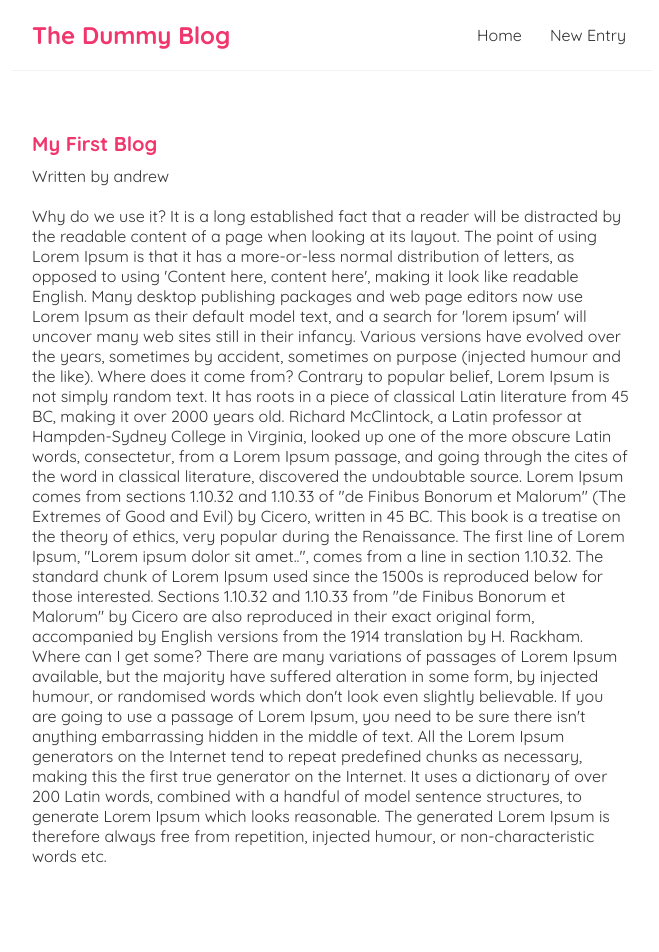
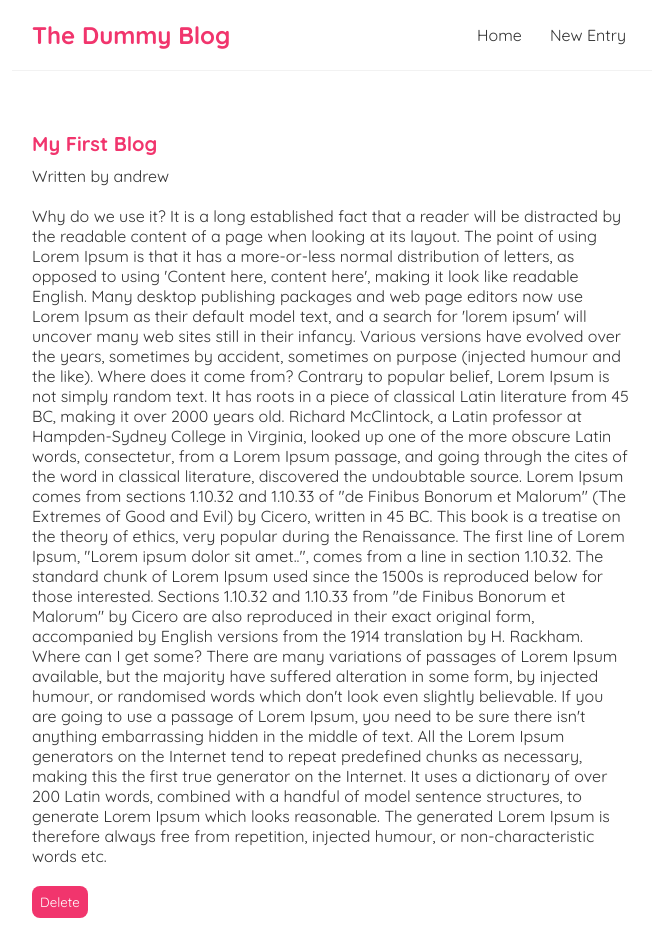
Before and after one commit to giang184/learn-modern-react, a React (Create React App) app: page /blogs/1 in a window 1280 px wide. Shown: the top 952 px of the page, without its empty margins (308-967 px from the left). Built offline with nearby package versions, Linux system fonts and the light colour scheme; data requests are answered from the project's data file.

Commit message:
add delete

```diff
--- a/src/BlogDetails.js
+++ b/src/BlogDetails.js
@@ -1,9 +1,18 @@
-import { useParams } from "react-router";
+import { useHistory, useParams } from "react-router";
 import useFetch from './useFetch'
 
 const BlogDetails = () => {
   const{id} = useParams()
   const {data: blog, error, isPending} = useFetch('http://localhost:8000/blogs/' + id);
+  const history = useHistory();
+
+  const handleClick = () => {
+    fetch('http://localhost:8000/blogs/' + blog.id, {
+      method: "DELETE"
+    }).then(() => {
+      history.push('/');
+    })
+  }
   return (
     <div className="blog-details">
       {isPending && <div>Loading...</div>}
@@ -13,6 +22,7 @@
           <h2>{blog.title}</h2>
           <p>Written by {blog.author}</p>
           <div>{blog.body}</div>
+          <button onClick={handleClick}>Delete</button>
         </article>
       )}
     </div>
```
